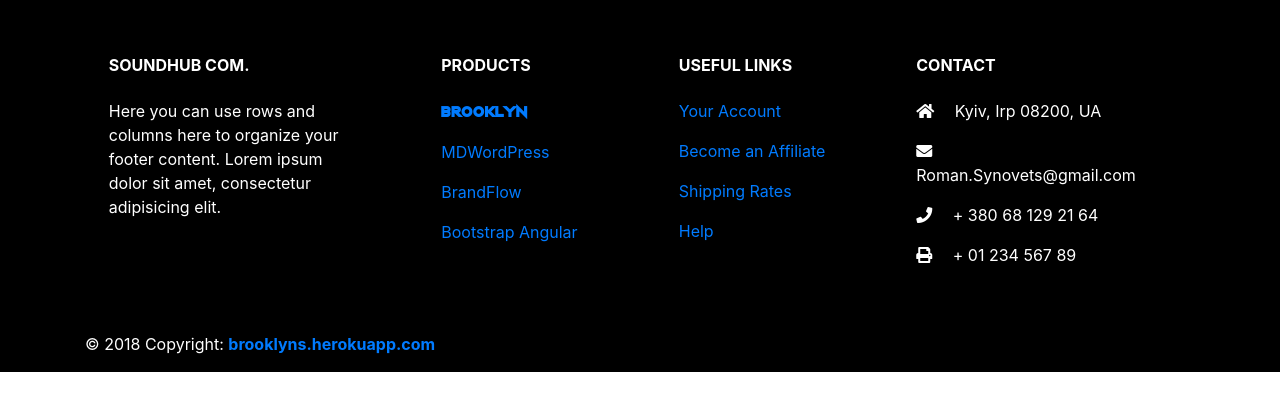
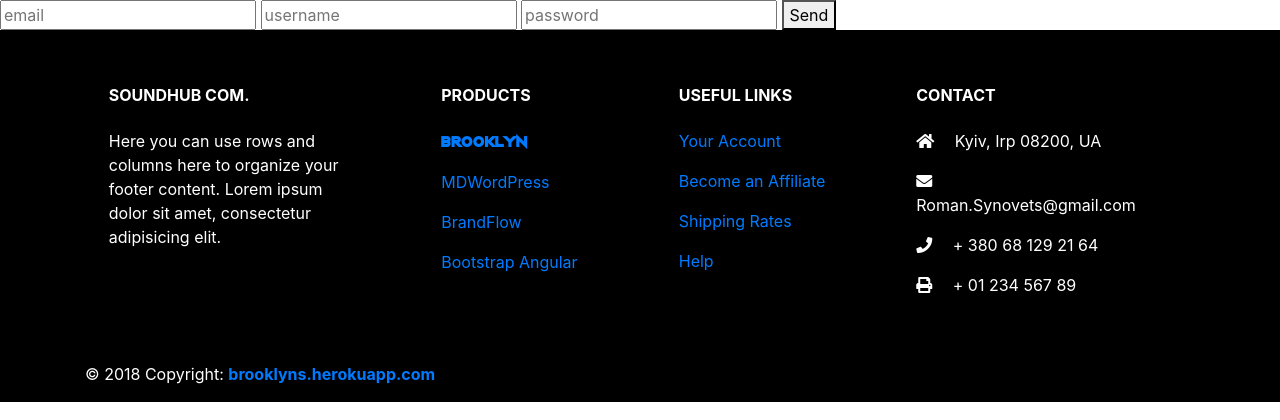
Before and after one commit to HVLLOWe3n/Brooklyn, a Django app: page /account/login/ in a window 1280 px wide. Shown: the part 70-490 px from the top of the page. Run offline with Django 3.2, Linux system fonts and the light colour scheme; some libraries are stand-ins or nearby versions.

Commit message:
Email verify try one - tested!

```diff
--- a/account/views.py
+++ b/account/views.py
@@ -17,10 +17,10 @@ class SignUpView(CreateView):
     success_url = 'confirm/'
 
     def form_valid(self, form):
-        valid = super(UserForms, self).form_valid(form)
+        valid = super(SignUpView, self).form_valid(form)
         email, username, password = form.cleaned_data.get('email'), form.cleaned_data.get('username'), form.cleaned_data.get('password')
         self.request.user.is_active = False
-        self.request.user.save()
+        # self.request.user.save()
 
         current_site = get_current_site(self.request)
         mail_subject = 'Activate you Brooklyn Profile.'
@@ -30,7 +30,7 @@ class SignUpView(CreateView):
             'uid': urlsafe_base64_encode(force_bytes(self.request.user.pk)),
             'token': account_activation_token.make_token(self.request.user),
         })
-        to_email = form.cleaned_data('email')
+        to_email = form.cleaned_data.get('email')
         email = EmailMessage(
             mail_subject, message, to=[to_email]
         ).send()
--- a/templates/account/signin.html
+++ b/templates/account/signin.html
@@ -1,4 +1,9 @@
 {% extends 'base/base.html' %}
 {% block content %}
-
+    <form action="" method="post"> {% csrf_token %}
+        <input type="email" placeholder="email" name="email">
+        <input type="text" placeholder="username" name="username">
+        <input type="password" placeholder="password" name="password">
+        <button type="submit">Send</button>
+    </form>
 {% endblock %}
```
Also changed, not shown: Brooklyn/settings.py (+15 -15 lines).
